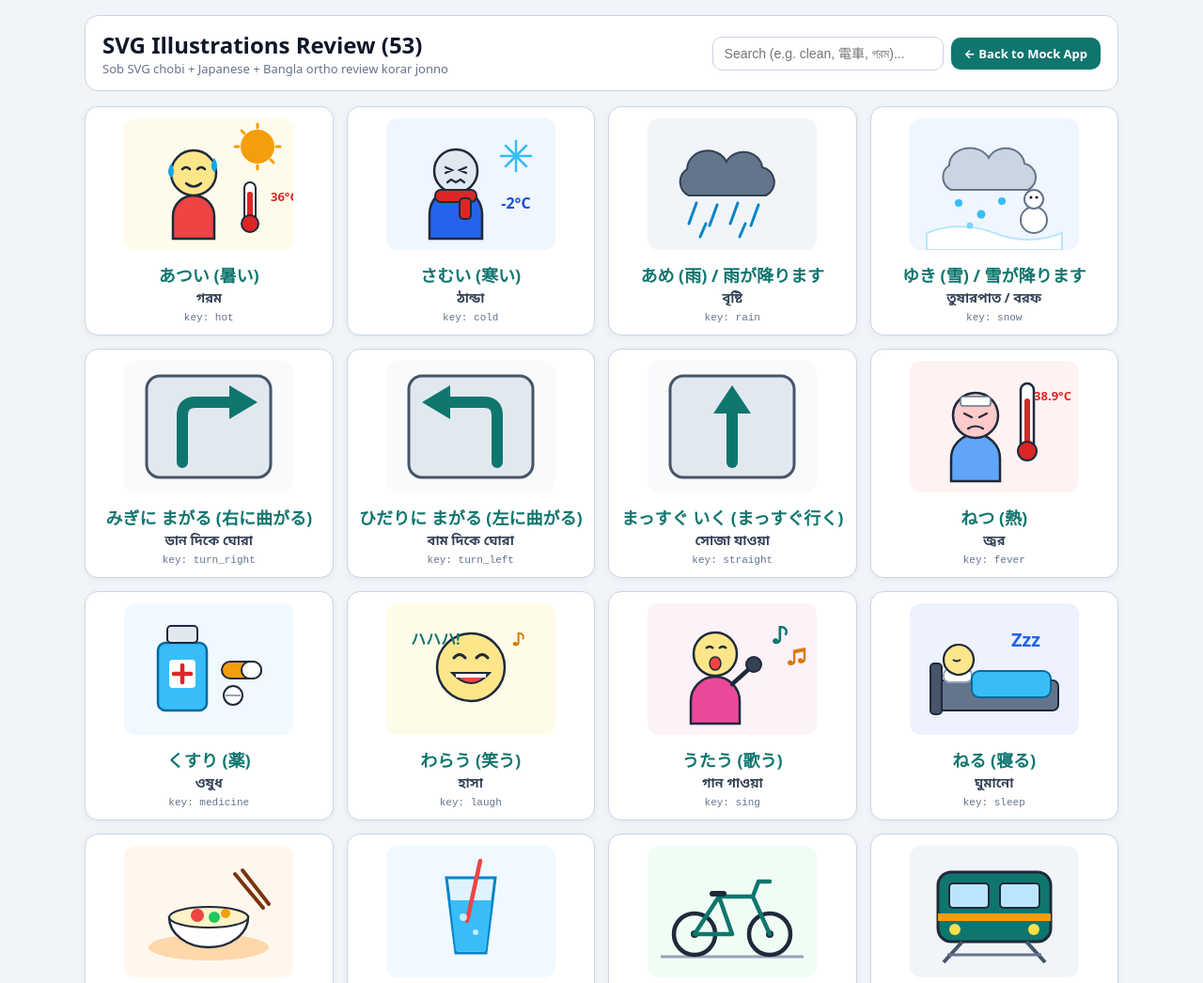
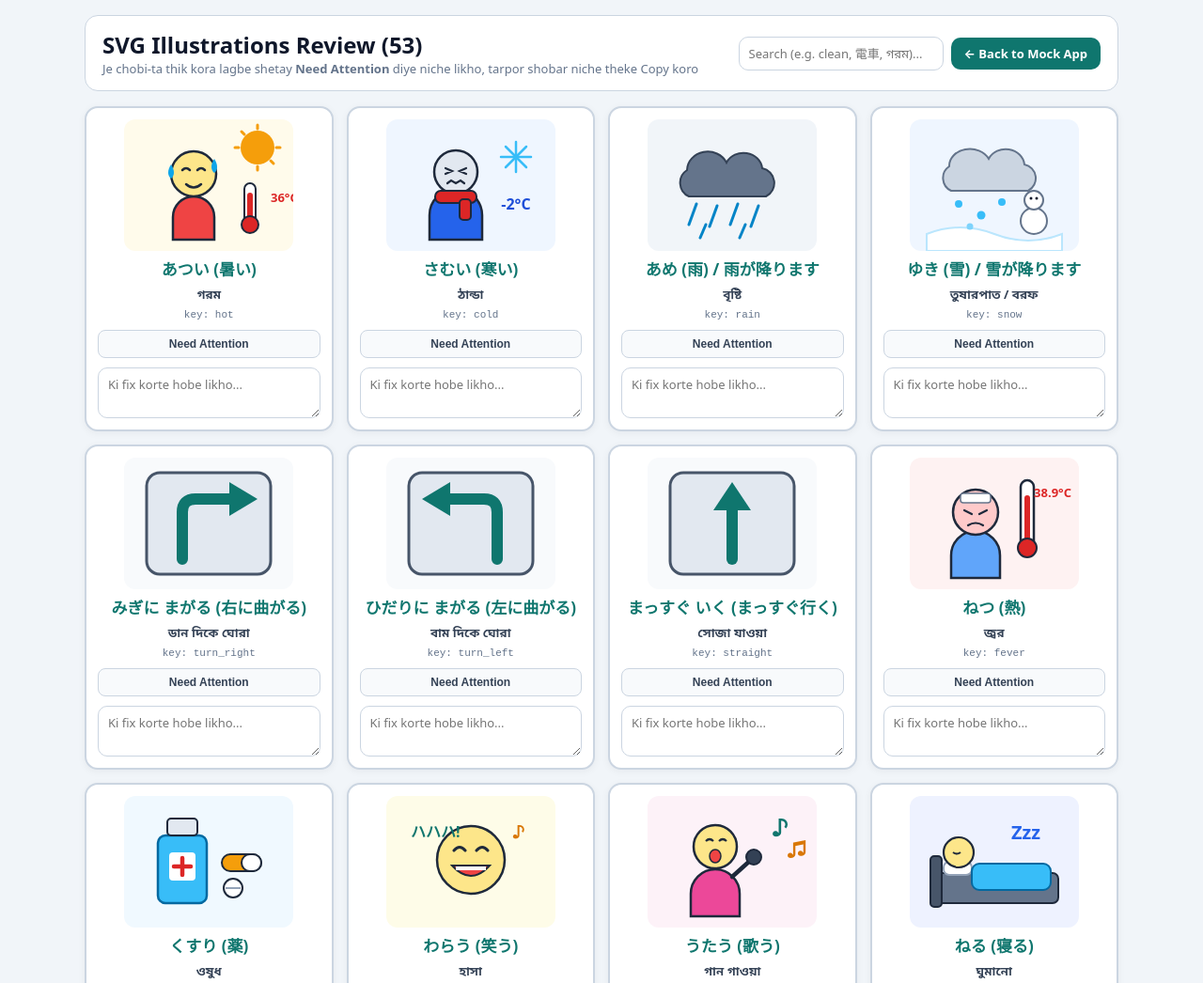
Before and after one commit to igkratox/jft-mock-cbt, a plain HTML site: page svg-review.html in a window 1280 px wide. Shown: the top 1046 px of the page at 94% size. Drawn offline with Linux system fonts and the light colour scheme.

Commit message:
Add Need Attention buttons, per-SVG notes, and Copy All Feedback box to svg-review.html

```diff
--- a/svg-review.html
+++ b/svg-review.html
@@ -5,17 +5,25 @@
 <meta name="viewport" content="width=device-width,initial-scale=1">
 <title>SVG Illustrations Review — JFT-Basic CBT</title>
 <style>
-body{margin:0;font-family:system-ui,-apple-system,"Noto Sans JP","Noto Sans Bengali",sans-serif;background:#f1f5f9;color:#0f172a;padding:16px}
+body{margin:0;font-family:system-ui,-apple-system,"Noto Sans JP","Noto Sans Bengali",sans-serif;background:#f1f5f9;color:#0f172a;padding:16px 16px 90px}
 .wrap{max-width:1100px;margin:0 auto}
 .hd{display:flex;justify-content:space-between;align-items:center;flex-wrap:wrap;gap:10px;margin-bottom:16px;background:#fff;padding:14px 18px;border-radius:14px;border:1px solid #cbd5e1}
-input{padding:9px 12px;border:1px solid #cbd5e1;border-radius:10px;font-size:14px;min-width:220px}
-.grid{display:grid;grid-template-columns:repeat(auto-fill,minmax(210px,1fr));gap:14px}
-.card{background:#fff;border:1px solid #cbd5e1;border-radius:14px;padding:12px;text-align:center;box-shadow:0 2px 8px rgba(15,23,42,.05)}
-.card svg{width:180px;height:140px;max-width:100%}
-.jp{font-size:18px;font-weight:800;color:#0f766e;margin-top:8px}
-.bn{font-size:14px;color:#334155;font-weight:600;margin-top:2px}
-.key{font-size:11px;color:#64748b;margin-top:4px;font-family:monospace}
-a.btn{display:inline-block;padding:8px 14px;border-radius:10px;background:#0f766e;color:#fff;text-decoration:none;font-weight:700;font-size:13px}
+input,textarea{font-family:inherit;padding:8px 10px;border:1px solid #cbd5e1;border-radius:10px;font-size:13px;box-sizing:border-box}
+#q{min-width:210px}
+.grid{display:grid;grid-template-columns:repeat(auto-fill,minmax(230px,1fr));gap:14px}
+.card{background:#fff;border:2px solid #cbd5e1;border-radius:14px;padding:12px;text-align:center;box-shadow:0 2px 8px rgba(15,23,42,.05);display:flex;flex-direction:column;gap:6px}
+.card.flagged{border-color:#dc2626;background:#fef2f2}
+.card svg{width:180px;height:140px;max-width:100%;margin:0 auto}
+.jp{font-size:17px;font-weight:800;color:#0f766e}
+.bn{font-size:13px;color:#334155;font-weight:600}
+.key{font-size:11px;color:#64748b;font-family:monospace}
+.att-btn{margin-top:4px;padding:7px 10px;border-radius:8px;border:1px solid #cbd5e1;background:#f8fafc;color:#334155;font-weight:700;font-size:12px;cursor:pointer}
+.att-btn.on{background:#dc2626;border-color:#dc2626;color:#fff}
+.note-in{width:100%;margin-top:4px;background:#fff;resize:vertical;min-height:46px}
+.btn{display:inline-flex;align-items:center;justify-content:center;padding:8px 14px;border-radius:10px;background:#0f766e;color:#fff;text-decoration:none;font-weight:700;font-size:13px;border:0;cursor:pointer}
+.btn.sec{background:#fff;color:#0f172a;border:1px solid #cbd5e1}
+.summary-box{margin-top:22px;background:#fff;border:2px solid #0f766e;border-radius:14px;padding:16px;box-shadow:0 4px 14px rgba(15,23,42,.08)}
+.summary-box textarea{width:100%;min-height:130px;margin-top:8px;font-family:monospace;font-size:13px;background:#f8fafc}
 </style>
 </head>
 <body>
@@ -23,7 +31,7 @@ a.btn{display:inline-block;padding:8px 14px;border-radius:10px;background:#0f766
   <div class="hd">
     <div>
       <h2 style="margin:0">SVG Illustrations Review (<span id="cnt">0</span>)</h2>
-      <div style="font-size:13px;color:#64748b">Sob SVG chobi + Japanese + Bangla ortho review korar jonno</div>
+      <div style="font-size:13px;color:#64748b">Je chobi-ta thik kora lagbe shetay <b>Need Attention</b> diye niche likho, tarpor shobar niche theke Copy koro</div>
     </div>
     <div style="display:flex;gap:8px;align-items:center;flex-wrap:wrap">
       <input id="q" placeholder="Search (e.g. clean, 電車, গরম)...">
@@ -31,69 +39,61 @@ a.btn{display:inline-block;padding:8px 14px;border-radius:10px;background:#0f766
     </div>
   </div>
   <div id="grid" class="grid">Loading...</div>
+
+  <div class="summary-box" id="summaryBox">
+    <div style="display:flex;justify-content:space-between;align-items:center;flex-wrap:wrap;gap:8px">
+      <h3 style="margin:0">Need Attention List (<span id="attCnt">0</span> selected)</h3>
+      <div style="display:flex;gap:8px">
+        <button type="button" class="btn sec" id="clearAttBtn">Clear All</button>
+        <button type="button" class="btn" id="copyAttBtn">📋 Copy All Feedback</button>
+      </div>
+    </div>
+    <textarea id="attOut" readonly placeholder="Ekhono kono chobi 'Need Attention' mark kora hoyni..."></textarea>
+  </div>
 </div>
 <script>
 const META={
-  hot:["あつい (暑い)","গরম"],
-  cold:["さむい (寒い)","ঠান্ডা"],
-  rain:["あめ (雨) / 雨が降ります","বৃষ্টি"],
-  snow:["ゆき (雪) / 雪が降ります","তুষারপাত / বরফ"],
-  turn_right:["みぎに まがる (右に曲がる)","ডান দিকে ঘোরা"],
-  turn_left:["ひだりに まがる (左に曲がる)","বাম দিকে ঘোরা"],
-  straight:["まっすぐ いく (まっすぐ行く)","সোজা যাওয়া"],
-  fever:["ねつ (熱)","জ্বর"],
-  medicine:["くすり (薬)","ওষুধ"],
-  laugh:["わらう (笑う)","হাসা"],
-  sing:["うたう (歌う)","গান গাওয়া"],
-  sleep:["ねる (寝る)","ঘুমানো"],
-  eat:["たべる (食べる)","খাওয়া"],
-  drink:["のむ (飲む)","পান করা"],
-  bicycle:["じてんしゃ (自転車)","সাইকেল"],
-  train:["でんしゃ (電車)","ট্রেন"],
-  wallet:["さいふ (財布)","মানিব্যাগ"],
-  hospital:["びょういん (病院)","হাসপাতাল"],
-  shopping:["かいもの (買い物)","কেনাকাটা"],
-  pray:["おいのり (お祈り) / じんじゃ","প্রার্থনা / মন্দির"],
-  phone:["けいたい / スマホ","মোবাইল ফোন"],
-  study:["べんきょう (勉強)","পড়াশোনা"],
-  umbrella:["かさ (傘)","ছাতা"],
-  clock:["とけい (時計)","ঘড়ি"],
-  garbage:["ごみ (ゴミ)","ময়লা / আবর্জনা"],
-  camera:["カメラ","ক্যামেরা"],
-  ticket:["きっぷ / チケット","টিকিট"],
-  cooking:["りょうり (料理)","রান্না করা"],
-  clean:["そうじ (掃除)","পরিষ্কার করা"],
-  bank:["ぎんこう (銀行)","ব্যাংক"],
-  cat:["ねこ (猫)","বিড়াল"],
-  dog:["いぬ (犬)","কুকুর"],
-  fish:["さかな (魚)","মাছ"],
-  bread:["パン","পাউরুটি"],
-  apple:["りんご","আপেল"],
-  coffee:["コーヒー","কফি"],
-  shirt:["シャツ","শার্ট"],
-  shoes:["くつ (靴)","জুতা"],
-  glasses:["めがね (眼鏡)","চশমা"],
-  hat:["ぼうし (帽子)","টুপি"],
-  key:["かぎ (鍵)","চাবি"],
-  map:["ちず (地図)","মানচিত্র / ম্যাপ"],
-  letter:["てがみ (手紙)","চিঠি"],
-  newspaper:["しんぶん (新聞)","খবরের কাগজ"],
-  tv:["テレビ","টিভি"],
-  computer:["パソコン","কম্পিউটার"],
-  desk:["つくえ (机)","টেবিল / ডেস্ক"],
-  stairs:["かいだん (階段)","সিঁড়ি"],
-  park:["こうえん (公園)","পার্ক"],
-  school:["がっこう (学校)","স্কুল"],
-  post_office:["ゆうびんきょく (郵便局)","পোস্ট অফিস"],
-  supermarket:["スーパー","সুপারমার্কেট"],
-  restaurant:["レストラン","রেস্টুরেন্ট"]
+  hot:["あつい (暑い)","গরম"],cold:["さむい (寒い)","ঠান্ডা"],rain:["あめ (雨) / 雨が降ります","বৃষ্টি"],
+  snow:["ゆき (雪) / 雪が降ります","তুষারপাত / বরফ"],turn_right:["みぎに まがる (右に曲がる)","ডান দিকে ঘোরা"],
+  turn_left:["ひだりに まがる (左に曲がる)","বাম দিকে ঘোরা"],straight:["まっすぐ いく (まっすぐ行く)","সোজা যাওয়া"],
+  fever:["ねつ (熱)","জ্বর"],medicine:["くすり (薬)","ওষুধ"],laugh:["わらう (笑う)","হাসা"],
+  sing:["うたう (歌う)","গান গাওয়া"],sleep:["ねる (寝る)","ঘুমানো"],eat:["たべる (食べる)","খাওয়া"],
+  drink:["のむ (飲む)","পান করা"],bicycle:["じてんしゃ (自転車)","সাইকেল"],train:["でんしゃ (電車)","ট্রেন"],
+  wallet:["さいふ (財布)","মানিব্যাগ"],hospital:["びょういん (病院)","হাসপাতাল"],shopping:["かいもの (買い物)","কেনাকাটা"],
+  pray:["おいのり (お祈り) / じんじゃ","প্রার্থনা / মন্দির"],phone:["けいたい / スマホ","মোবাইল ফোন"],
+  study:["べんきょう (勉強)","পড়াশোনা"],umbrella:["かさ (傘)","ছাতা"],clock:["とけい (時計)","ঘড়ি"],
+  garbage:["ごみ (ゴミ)","ময়লা / আবর্জনা"],camera:["カメラ","ক্যামেরা"],ticket:["きっぷ / チケット","টিকিট"],
+  cooking:["りょうり (料理)","রান্না করা"],clean:["そうじ (掃除)","পরিষ্কার করা"],bank:["ぎんこう (銀行)","ব্যাংক"],
+  cat:["ねこ (猫)","বিড়াল"],dog:["いぬ (犬)","কুকুর"],fish:["さかな (魚)","মাছ"],
+  bread:["パン","পাউরুটি"],apple:["りんご","আপেল"],coffee:["コーヒー","কফি"],
+  shirt:["シャツ","শার্ট"],shoes:["くつ (靴)","জুতা"],glasses:["めがね (眼鏡)","চশমা"],
+  hat:["ぼうし (帽子)","টুপি"],key:["かぎ (鍵)","চাবি"],map:["ちず (地図)","মানচিত্র / ম্যাপ"],
+  letter:["てがみ (手紙)","চিঠি"],newspaper:["しんぶん (新聞)","খবরের কাগজ"],tv:["テレビ","টিভি"],
+  computer:["パソコン","কম্পিউটার"],desk:["つくえ (机)","টেবিল / ডেস্ক"],stairs:["かいだん (階段)","সিঁড়ি"],
+  park:["こうえん (公園)","পার্ক"],school:["がっこう (学校)","স্কুল"],post_office:["ゆうびんきょく (郵便局)","পোস্ট অফিস"],
+  supermarket:["スーパー","সুপারমার্কেট"],restaurant:["レストラン","রেস্টুরেন্ট"]
 };
-(async()=>{
-  const html=await (await fetch('index.html?v='+Date.now())).text();
-  const m=html.match(/const SVGS=(\{[\s\S]*?\});/);
-  const SVGS=m?eval('('+m[1]+')'):{};
-  const keys=Object.keys(SVGS);
-  const render=()=>{
+const STORE='jft_svg_feedback_v1';
+let fb={};
+try{fb=JSON.parse(localStorage.getItem(STORE)||'{}')}catch(e){fb={}}
+const saveFb=()=>{try{localStorage.setItem(STORE,JSON.stringify(fb))}catch(e){}};
+let SVGS={},keys=[];
+
+function updateSummary(){
+  const lines=[];
+  for(const k of keys){
+    const item=fb[k];
+    if(item&&item.on){
+      const [jp,bn]=META[k]||[k,''];
+      const note=(item.note||'').trim()||'Detail/clarity improve korte hobe';
+      lines.push(`- ${k} (${jp} / ${bn}): ${note}`);
+    }
+  }
+  document.getElementById('attCnt').textContent=lines.length;
+  document.getElementById('attOut').value=lines.join('\n');
+}
+
+function render(){
   const s=document.getElementById('q').value.trim().toLowerCase();
   const list=keys.filter(k=>{
     const [jp,bn]=META[k]||['',''];
@@ -102,10 +102,56 @@ const META={
   document.getElementById('cnt').textContent=list.length;
   document.getElementById('grid').innerHTML=list.map(k=>{
     const [jp,bn]=META[k]||[k,'—'];
-      return `<div class="card">${SVGS[k]}<div class="jp">${jp}</div><div class="bn">${bn}</div><div class="key">key: ${k}</div></div>`;
+    const on=!!(fb[k]&&fb[k].on);
+    const note=(fb[k]&&fb[k].note)||'';
+    return `<div class="card${on?' flagged':''}" data-k="${k}">
+      ${SVGS[k]}
+      <div class="jp">${jp}</div>
+      <div class="bn">${bn}</div>
+      <div class="key">key: ${k}</div>
+      <button type="button" class="att-btn${on?' on':''}" data-k="${k}">${on?'⚠ Need Attention (Marked)':'Need Attention'}</button>
+      <textarea class="note-in${on?'':' hide'}" data-k="${k}" placeholder="Ki fix korte hobe likho...">${note.replace(/</g,'&lt;')}</textarea>
+    </div>`;
   }).join('');
+
+  document.querySelectorAll('.att-btn').forEach(b=>b.onclick=()=>{
+    const k=b.dataset.k;
+    if(!fb[k])fb[k]={on:false,note:''};
+    fb[k].on=!fb[k].on;
+    saveFb();render();updateSummary();
+  });
+  document.querySelectorAll('.note-in').forEach(t=>t.oninput=()=>{
+    const k=t.dataset.k;
+    if(!fb[k])fb[k]={on:true,note:''};
+    fb[k].note=t.value;
+    saveFb();updateSummary();
+  });
+  updateSummary();
+}
+
+document.getElementById('copyAttBtn').onclick=async()=>{
+  const v=document.getElementById('attOut').value.trim();
+  if(!v)return alert('Age kono chobite Need Attention mark koro!');
+  try{
+    await navigator.clipboard.writeText(v);
+    document.getElementById('copyAttBtn').textContent='✓ Copied!';
+    setTimeout(()=>document.getElementById('copyAttBtn').textContent='📋 Copy All Feedback',2200);
+  }catch(e){
+    document.getElementById('attOut').select();
+    document.execCommand('copy');
+  }
+};
+document.getElementById('clearAttBtn').onclick=()=>{
+  if(!confirm('Sob Need Attention mark o note clear korba?'))return;
+  fb={};saveFb();render();
 };
 document.getElementById('q').oninput=render;
+
+(async()=>{
+  const html=await (await fetch('index.html?v='+Date.now())).text();
+  const m=html.match(/const SVGS=(\{[\s\S]*?\});/);
+  SVGS=m?eval('('+m[1]+')'):{};
+  keys=Object.keys(SVGS);
   render();
 })();
 </script>
```
Lines whose indentation alone changed are shown as unchanged.
